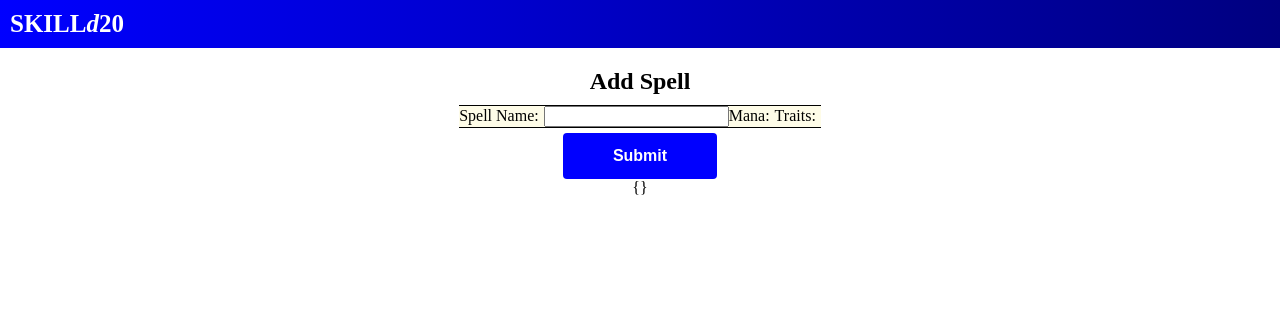
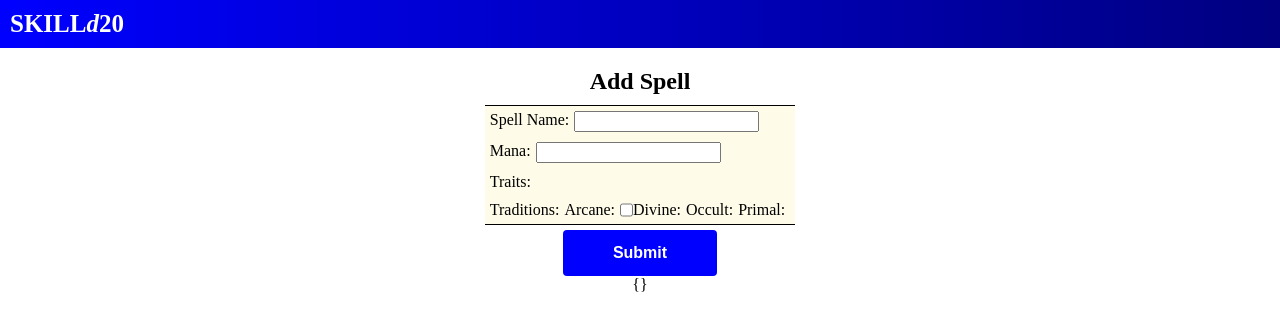
Before and after one commit to Chip-L/joshs-magic-system, a React (Create React App) app in the folder client/: page /addspell in a window 1280 px wide. Shown: the top 330 px of the page. Built offline with nearby package versions, Linux system fonts and the light colour scheme.

Commit message:
started working on the checkbox

```diff
--- a/client/src/components/FoundationForm.js
+++ b/client/src/components/FoundationForm.js
@@ -1,5 +1,5 @@
 import React, { useState } from "react";
-import { Control, Form, Label, Section } from "../pages/AddSpellPage.css";
+import { Control, Label, LabelGroup, Section } from "../pages/AddSpellPage.css";
 
 /**
  * displays the spell Foundation form. State is tracked in the parent. If values are passed in, they should be specifically for the foundation.
@@ -10,9 +10,16 @@ import { Control, Form, Label, Section } from "../pages/AddSpellPage.css";
 const FoundationForm = ({ values, update }) => {
   // const [foundationState, setFoundationState] = useState();
   const handleChange = (event) => {
-    const { name, value } = event.target;
+    const { name, value, type } = event.target;
     const foundation = { ...values.foundation };
-    foundation[name] = value;
+    let newValue = value;
+
+    if (type === "checkbox") {
+      console.log("isChecked:", event.target.checked);
+      newValue = event.target.checked ? value : "";
+    }
+
+    foundation[name] = newValue;
 
     update({
       ...values,
@@ -22,6 +29,7 @@ const FoundationForm = ({ values, update }) => {
 
   return (
     <Section className="foundation">
+      <LabelGroup>
         <Label htmlFor="spellName">Spell Name</Label>
         <Control
           type="text"
@@ -31,8 +39,39 @@ const FoundationForm = ({ values, update }) => {
           value={values.spellName}
           onChange={handleChange}
         />
+      </LabelGroup>
+      <LabelGroup>
         <Label>Mana</Label>
+        <Control
+          type="integer"
+          required
+          id="mana"
+          name="mana"
+          value={values.mana}
+          onChange={handleChange}
+        />
+      </LabelGroup>
+      <LabelGroup>
         <Label>Traits</Label>
+      </LabelGroup>
+      <LabelGroup>
+        <Label>Traditions</Label>
+        <Label htmlFor="Arcane">Arcane</Label>
+        <Control
+          type="checkbox"
+          // checked={
+          //   values.traditions.arcane === undefined
+          //     ? values.tradition.arcane
+          //     : false
+          // }
+          name="traditions.arcane"
+          value="arcane"
+          onChange={handleChange}
+        />
+        <Label htmlFor="Divine">Divine</Label>
+        <Label htmlFor="Occult">Occult</Label>
+        <Label htmlFor="Primal">Primal</Label>
+      </LabelGroup>
     </Section>
   );
 };
--- a/client/src/pages/AddSpellPage.css.js
+++ b/client/src/pages/AddSpellPage.css.js
@@ -12,6 +12,12 @@ export const Section = styled.section`
 
 export const Form = styled.form`
   // form styling here
+`;
+
+export const LabelGroup = styled.div`
+  padding: 0.5rem;
+  display: flex;
+  flex-wrap: wrap;
 `;
 
 export const Label = styled.label`
```
Lines whose indentation alone changed are shown as unchanged.
